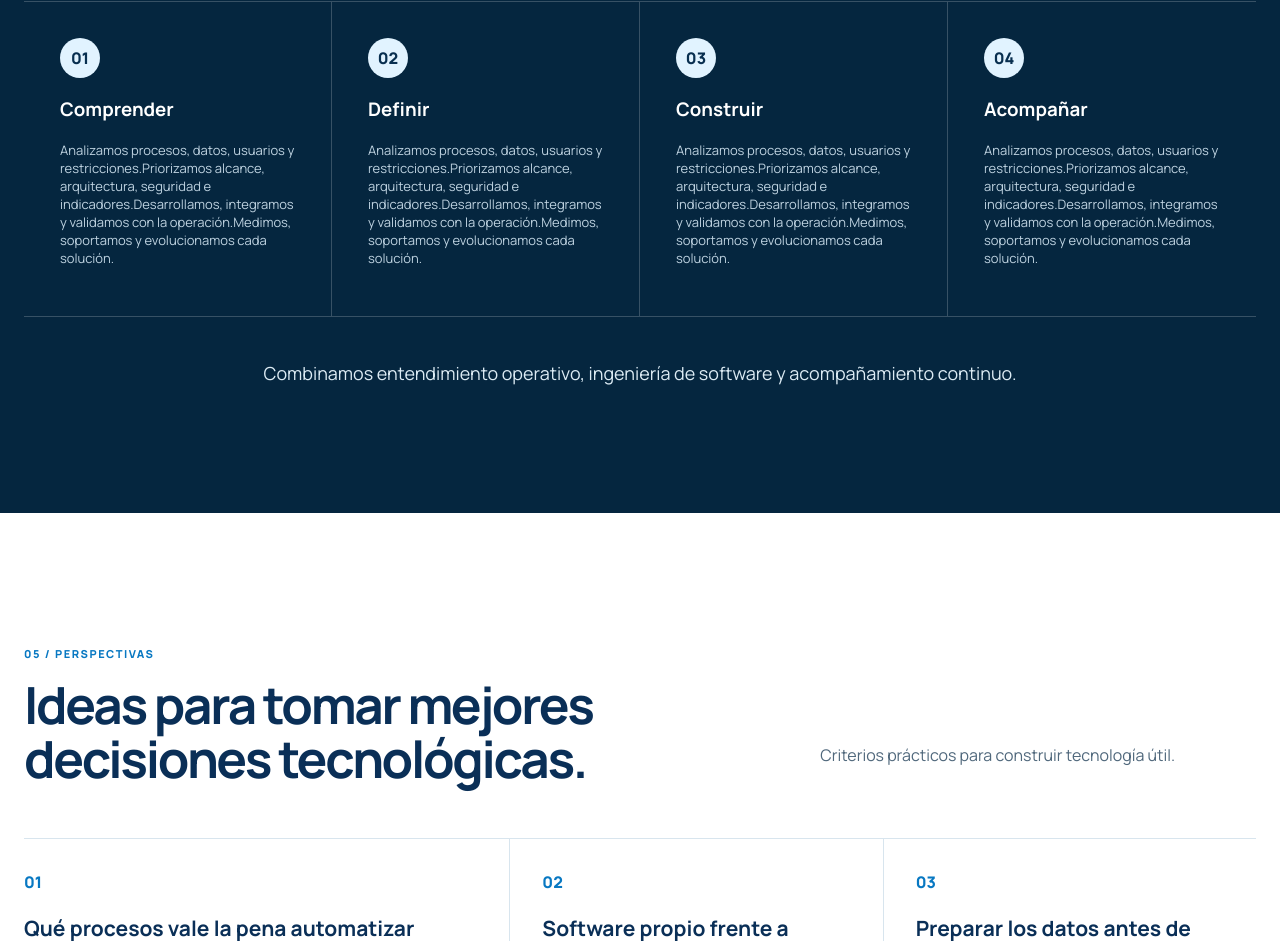
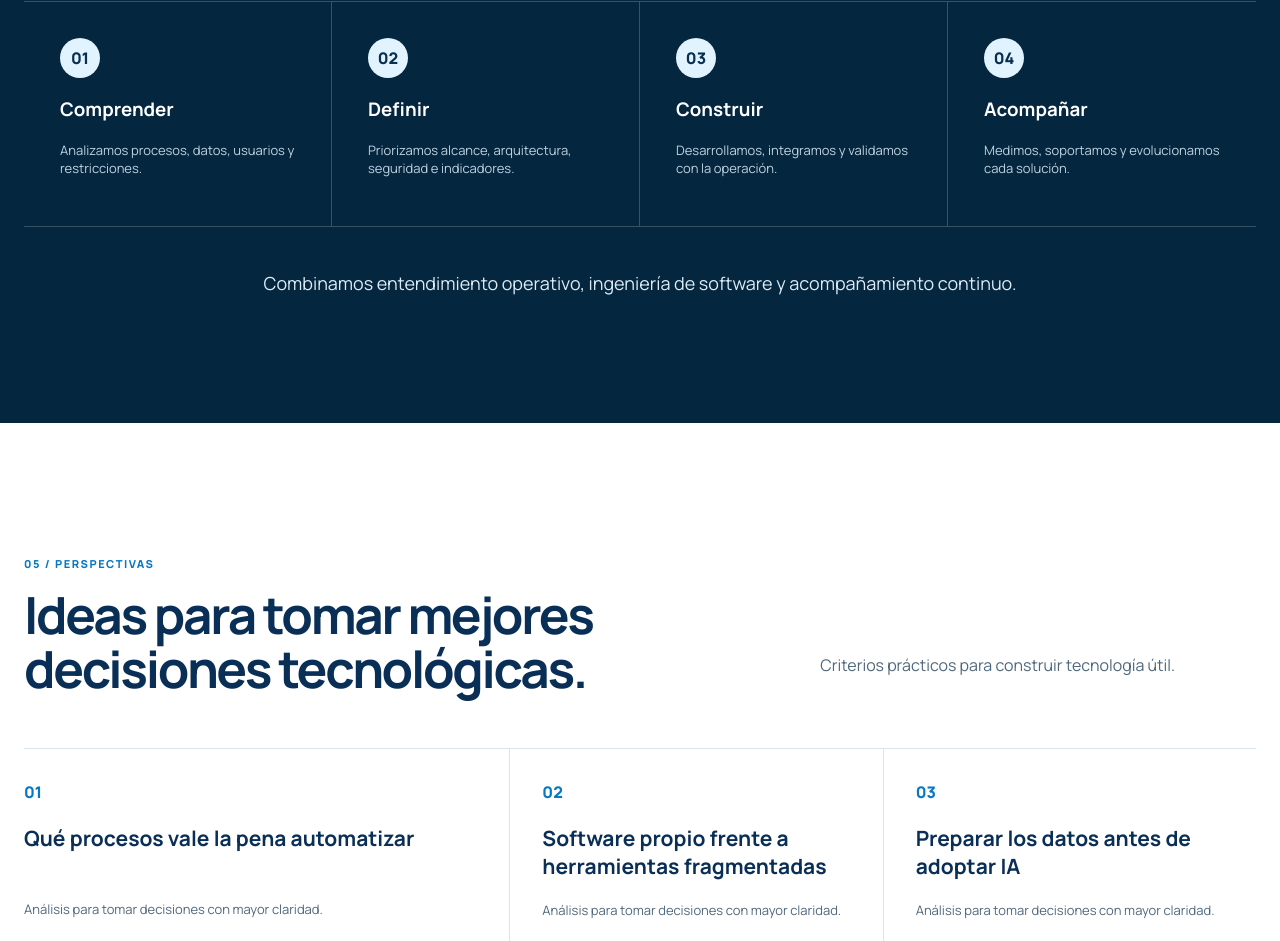
Before and after one commit to SolucionesSoma/Soma-core, a React (Vite) app in the folder app/: page / in a window 1280 px wide. Shown: the part 5332-6273 px from the top of the page. Built offline with nearby package versions, Linux system fonts and the light colour scheme.

Commit message:
Aplica textos específicos al proceso de trabajo

```diff
--- a/app/src/App.tsx
+++ b/app/src/App.tsx
@@ -401,7 +401,7 @@ function App() {
                 <article key={title}>
                   <span>0{i + 1}</span>
                   <h3>{title}</h3>
-                  <p>{t.process.stepCopy}</p>
+                  <p>{t.process.stepCopy[i]}</p>
                 </article>
               ))}
             </div>
```
